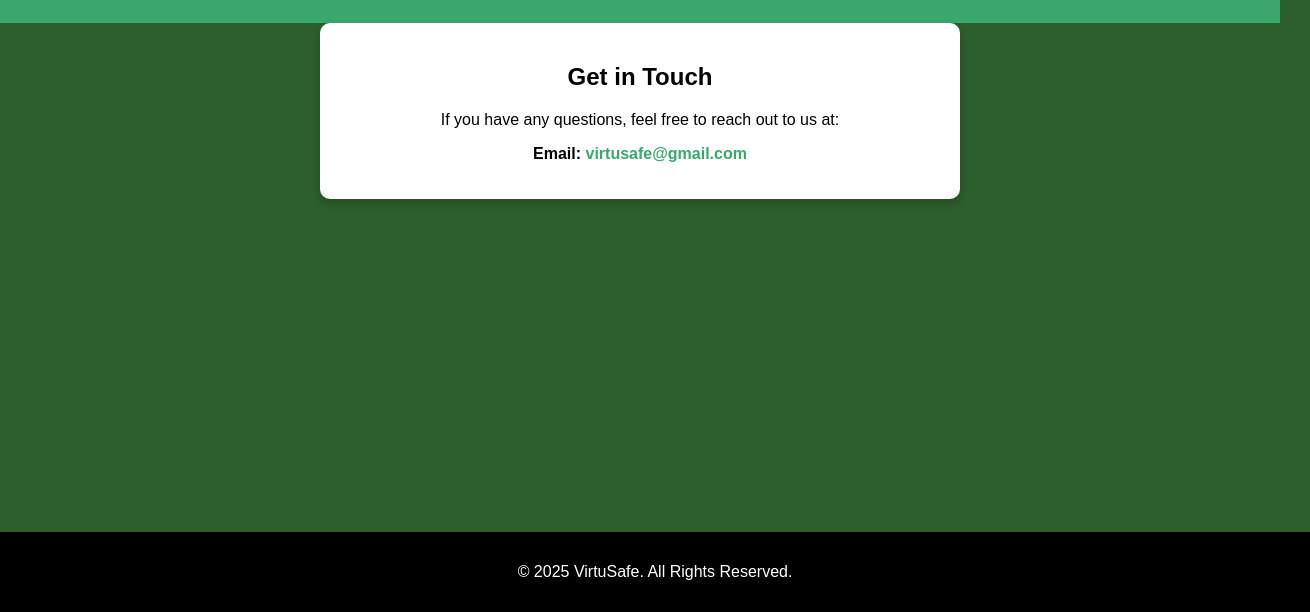
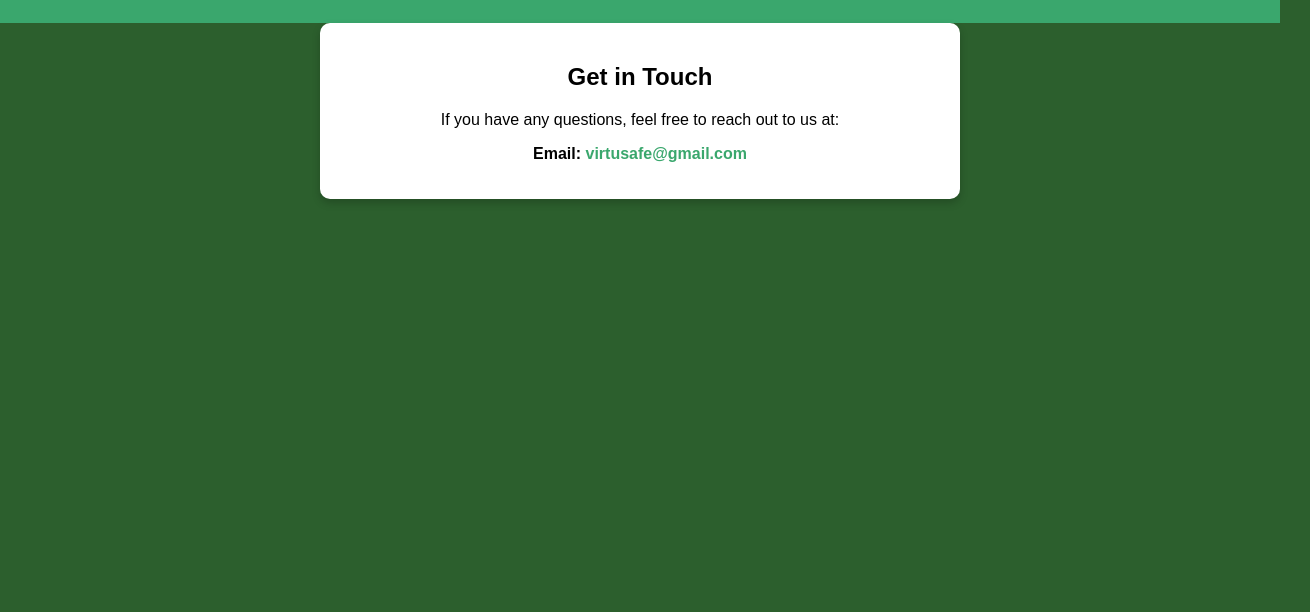
Before and after one commit to Phil-dev-stm/VirtuSafe, a plain HTML site: page contact.html in a window 1280 px wide. Shown: the part 188-800 px from the top of the page, 1310 px wide, since content can reach past the window. Drawn offline with Linux system fonts and the light colour scheme.

Commit message:
Update contact.html

```diff
--- a/contact.html
+++ b/contact.html
@@ -23,8 +23,6 @@
         <p><strong>Email:</strong> <a href="mailto:virtusafe@gmail.com">virtusafe@gmail.com</a></p>
     </section>
 
-    <footer>
-        <p>&copy; 2025 VirtuSafe. All Rights Reserved.</p>
-    </footer>
+
 </body>
 </html>
```
